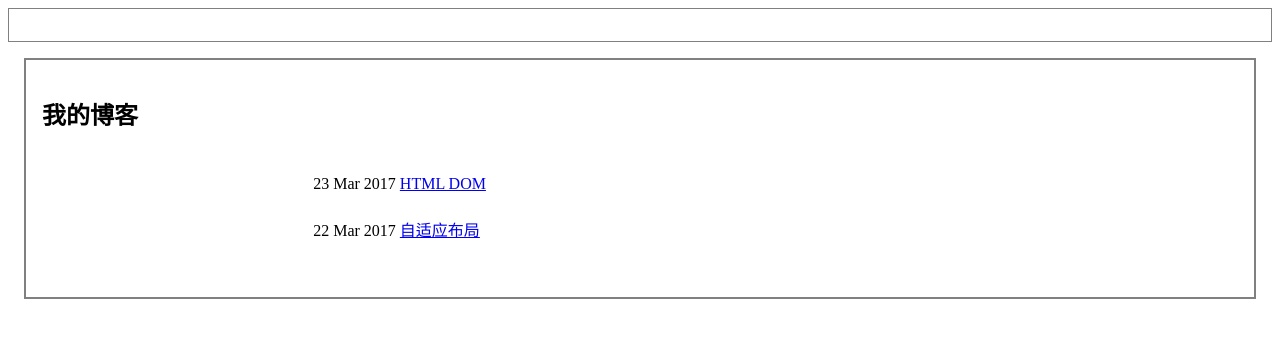
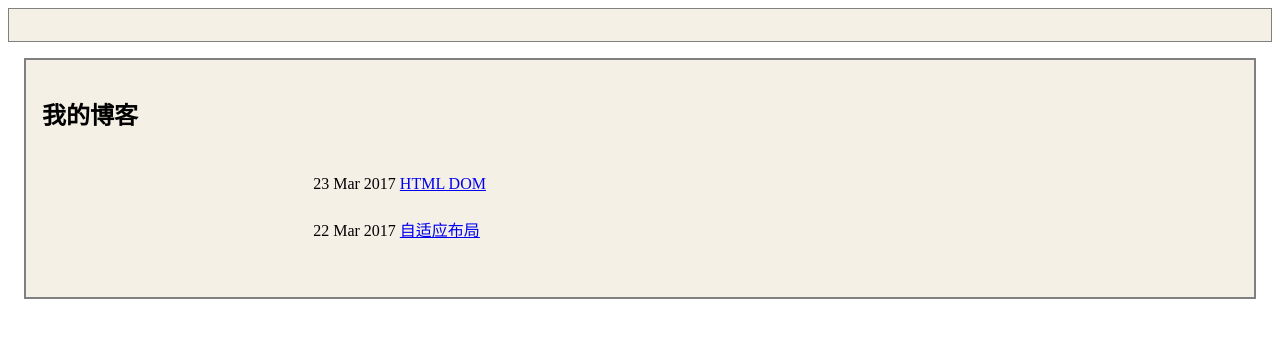
Before and after one commit to CNzhangheng/jekyll_demo, a Jekyll site: the page built from index.html, in a window 1280 px wide. Shown: the top 338 px of the page. Built offline with Jekyll 4.4.1, drawn with Linux system fonts in a browser that asks for light colours.

Commit message:
Update index.html

```diff
--- a/index.html
+++ b/index.html
@@ -10,6 +10,7 @@ title: 我的博客
     .header{
         padding: 1em;
         border: 1px solid grey;
+        background-color: #f5f0e6;
     }
     li{
         list-style: none;
```
